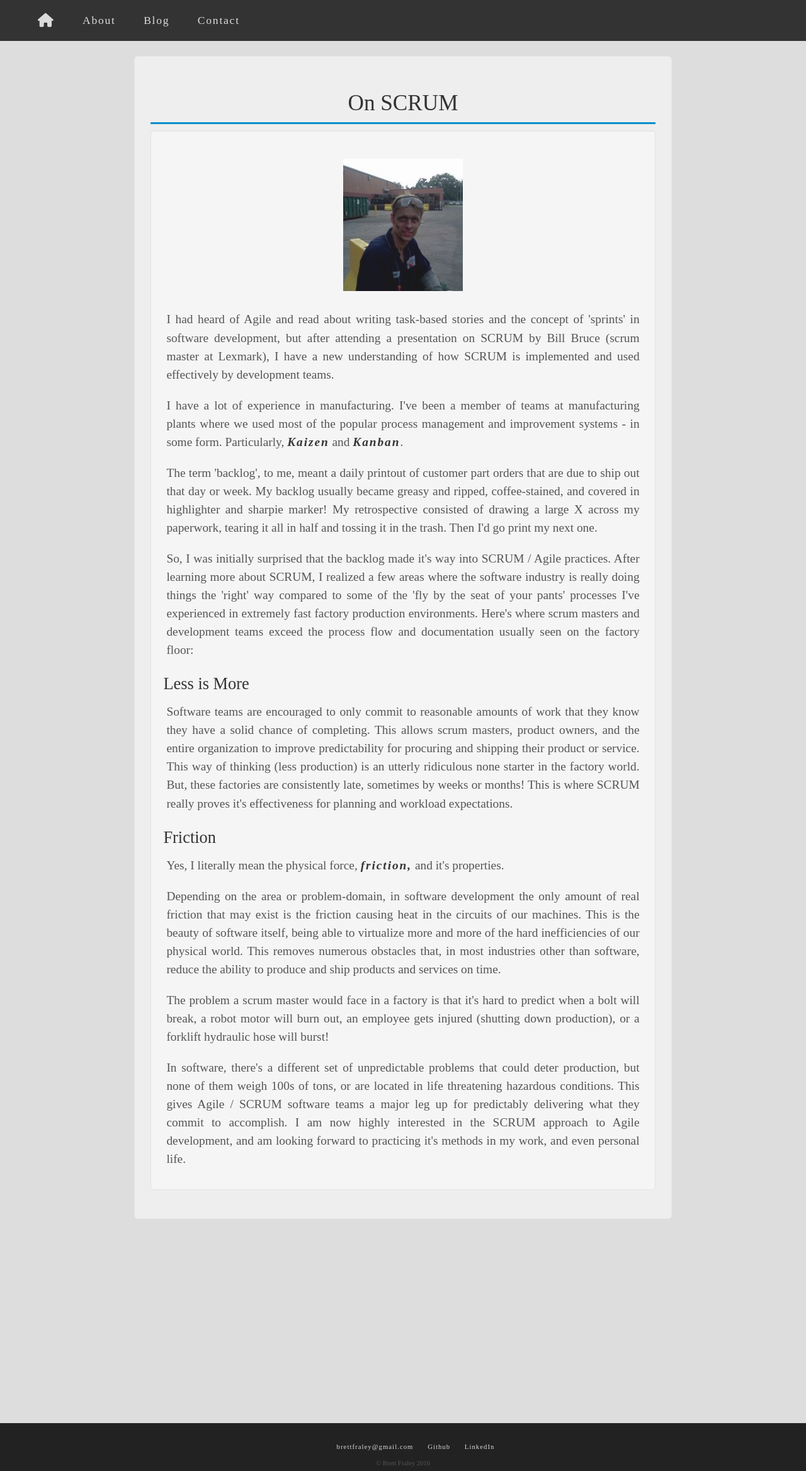
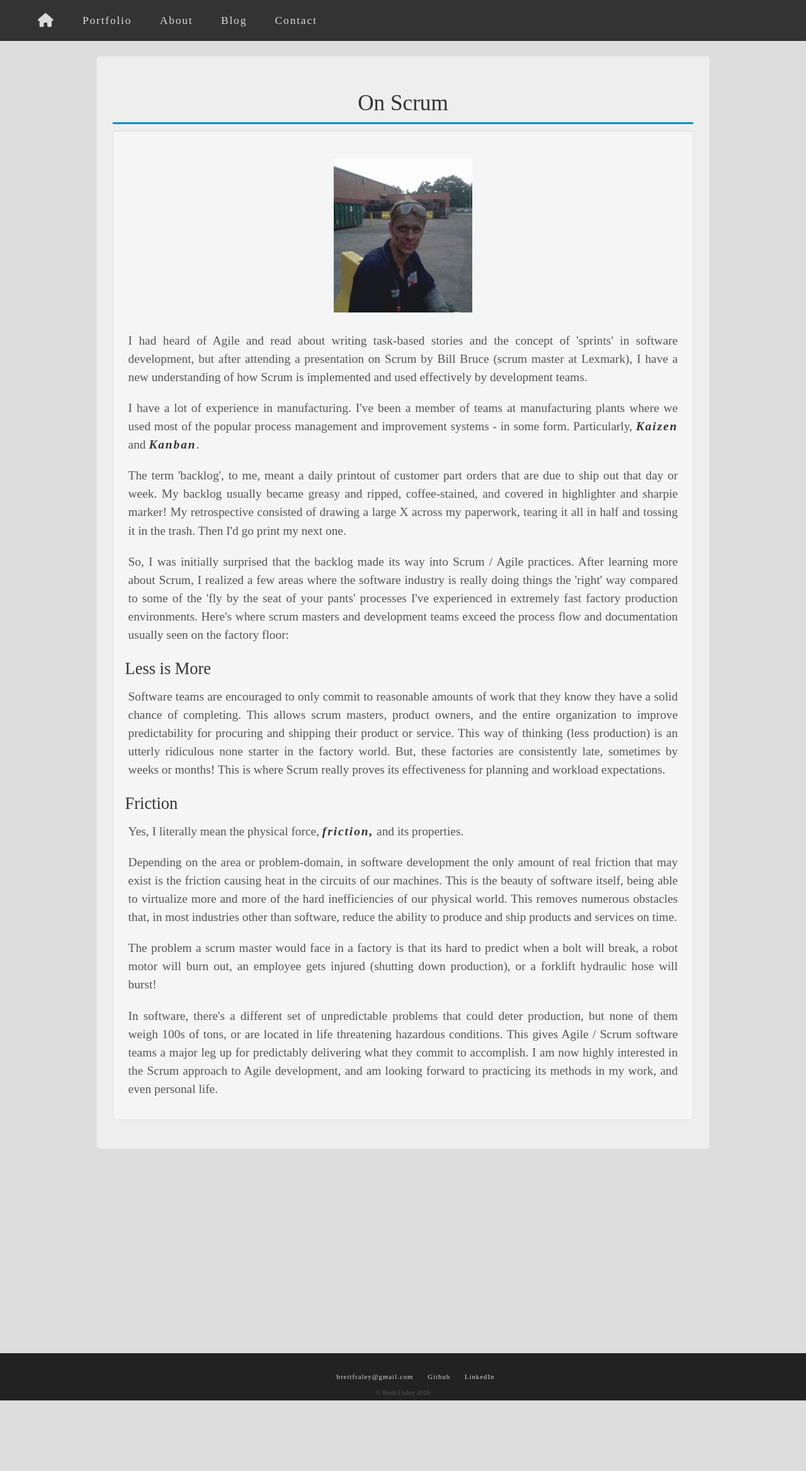
Before and after one commit to bFraley/bFraley.github.io, a Jekyll site: the page built from _posts/2016-10-20-on-scrum.md, in a window 1280 px wide. Shown: the whole page at 63% size. Built offline with Jekyll 4.4.1, drawn with Linux system fonts in a browser that asks for light colours; nearby versions of some CDN libraries; some web fonts are replaced; after the commit the page ends 2223 px from its top, so only the background shows below that.

Commit message:
correct it's vs its

```diff
--- a/_includes/head.html
+++ b/_includes/head.html
@@ -4,6 +4,8 @@
 <head>
   <title>{{site.title}} | {{page.title}}</title>
   <meta charset="UTF-8">
+  <meta http-equiv="X-UA-Compatible" content="IE=edge">
+  <meta name="viewport" content="width=device-width, initial-scale=1">
 
   <!-- Bootstrap -->
   <!-- Latest compiled and minified CSS -->
--- a/_includes/nav.html
+++ b/_includes/nav.html
@@ -3,6 +3,7 @@
 	    <li><a href="/index.html">
             <i class="fa fa-home fa-lg" aria-hidden="true"></i>
         </a></li>
+        <li><a href="/portfolio">Portfolio</a></li>
 	    <li><a href="/about">About</a></li>
 	    <li><a href="/blog">Blog</a></li>
 	    <li><a href="/contactform.html">Contact</a></li>
--- a/_posts/2016-10-20-on-scrum.md
+++ b/_posts/2016-10-20-on-scrum.md
@@ -1,10 +1,10 @@
 ---
 layout: posts
-title: On SCRUM
+title: On Scrum
 ---
 
 <article class="home-article">
-    <h1>On SCRUM</h1>
+    <h1>On Scrum</h1>
 
     <div class="well">
 
@@ -14,8 +14,8 @@ title: On SCRUM
 
         <p>I had heard of Agile and read about writing task-based stories and
         the concept of 'sprints' in software development, but after attending
-        a presentation on SCRUM by Bill Bruce (scrum master at Lexmark), I
-        have a new understanding of how SCRUM is implemented and used effectively
+        a presentation on Scrum by Bill Bruce (scrum master at Lexmark), I
+        have a new understanding of how Scrum is implemented and used effectively
         by development teams.</p>
 
         <p>I have a lot of experience in manufacturing. I've been a member of teams
@@ -30,8 +30,8 @@ title: On SCRUM
         consisted of drawing a large X across my paperwork, tearing it all in half and tossing
         it in the trash. Then I'd go print my next one.</p>
 
-        <p>So, I was initially surprised that the backlog made it's way into SCRUM / Agile practices.
-        After learning more about SCRUM, I realized a few areas where the
+        <p>So, I was initially surprised that the backlog made its way into Scrum / Agile practices.
+        After learning more about Scrum, I realized a few areas where the
         software industry is really doing things the 'right' way compared to some
         of the 'fly by the seat of your pants' processes I've experienced in extremely
         fast factory production environments. Here's where scrum masters and development
@@ -45,13 +45,13 @@ title: On SCRUM
         to improve predictability for procuring and shipping their product or
         service. This way of thinking (less production) is an utterly ridiculous
         none starter in the factory world. But, these factories are consistently
-        late, sometimes by weeks or months! This is where SCRUM really proves
-        it's effectiveness for planning and workload expectations.</p>
+        late, sometimes by weeks or months! This is where Scrum really proves
+        its effectiveness for planning and workload expectations.</p>
 
         <h3>Friction</h3>
 
         <p>Yes, I literally mean the physical force,
-        <a href="https://en.wikipedia.org/wiki/Friction">friction,</a> and it's properties.</p>
+        <a href="https://en.wikipedia.org/wiki/Friction">friction,</a> and its properties.</p>
 
         <p>Depending on the area or problem-domain, in software development the only
         amount of real friction that may exist is the friction causing heat in the
@@ -60,13 +60,13 @@ title: On SCRUM
         numerous obstacles that, in most industries other than software,
         reduce the ability to produce and ship products and services on time.</p>
 
-        <p>The problem a scrum master would face in a factory is that it's hard to predict when a
+        <p>The problem a scrum master would face in a factory is that its hard to predict when a
         bolt will break, a robot motor will burn out, an employee gets injured
         (shutting down production), or a forklift hydraulic hose will burst!</p>
 
         <p>In software, there's a different set of unpredictable problems that could deter production,
         but none of them weigh 100s of tons, or are located in life threatening hazardous
-        conditions. This gives Agile / SCRUM software teams a major leg up for predictably delivering what they commit to accomplish. I am now highly interested in the SCRUM approach to Agile development, and am looking forward to practicing it's methods in
+        conditions. This gives Agile / Scrum software teams a major leg up for predictably delivering what they commit to accomplish. I am now highly interested in the Scrum approach to Agile development, and am looking forward to practicing its methods in
         my work, and even personal life.</p>
     </div>
 
--- a/index.html
+++ b/index.html
@@ -21,7 +21,7 @@ title: Home
         <a href="https://github.com/bFraley/avtm">
         <i class="fa fa-github-square fa-2x" aria-hidden="true"></i></a>
 
-        <h3><a href="https://github.com/bFraley/avtm">avtm/tapebox</a></h3>
+        <h3><a href="https://github.com/bFraley/avtm">tapebox</a></h3>
         <p>Tapebox implements a concept for an abstract virtual machine, along with a simple set of instructions, and an interpreter runtime. Written in Python, it is currently a work in progress.</p>
     </div>
 
--- a/styles.css
+++ b/styles.css
@@ -160,7 +160,7 @@ article a:hover {
 
 .home-article {
     background-color:#eee;
-    width:70%;
+    width:80%;
 }
 
 .home-article h2 {
@@ -262,3 +262,13 @@ article a:hover {
     margin:25px auto;
     opacity:0.9;
 }
+
+.portfolio-item {
+    margin-bottom: 25px;
+    border-bottom:solid 2px #999;
+    padding-bottom: 10px;
+}
+
+.portfolio-item p {
+    text-align: left;
+}
```
Also changed, not shown: portfolio.html (added, +58 -0 lines), images/address-book.png (added), images/divjot.png (added), images/twapp1.png (added), 5 other files.
